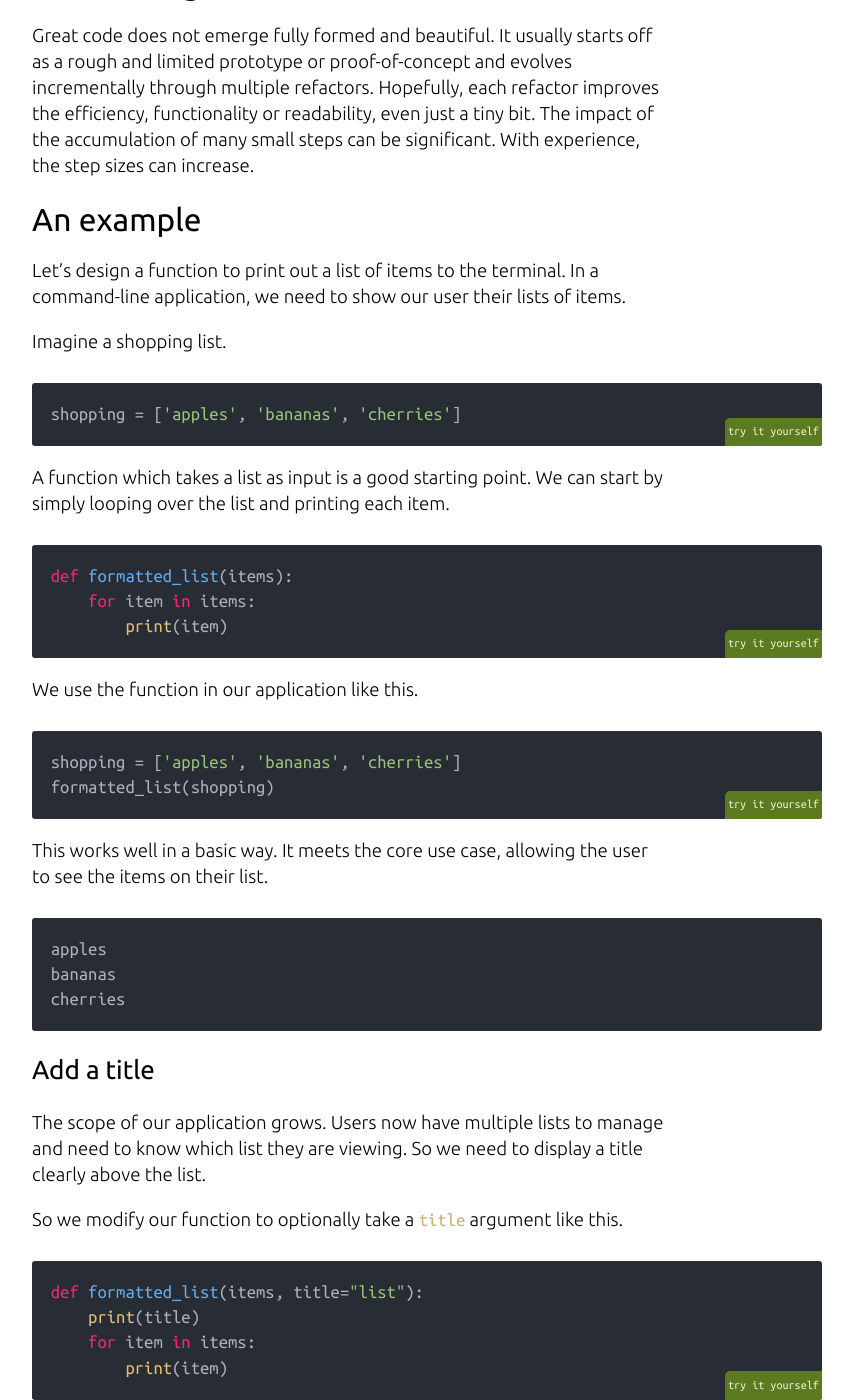
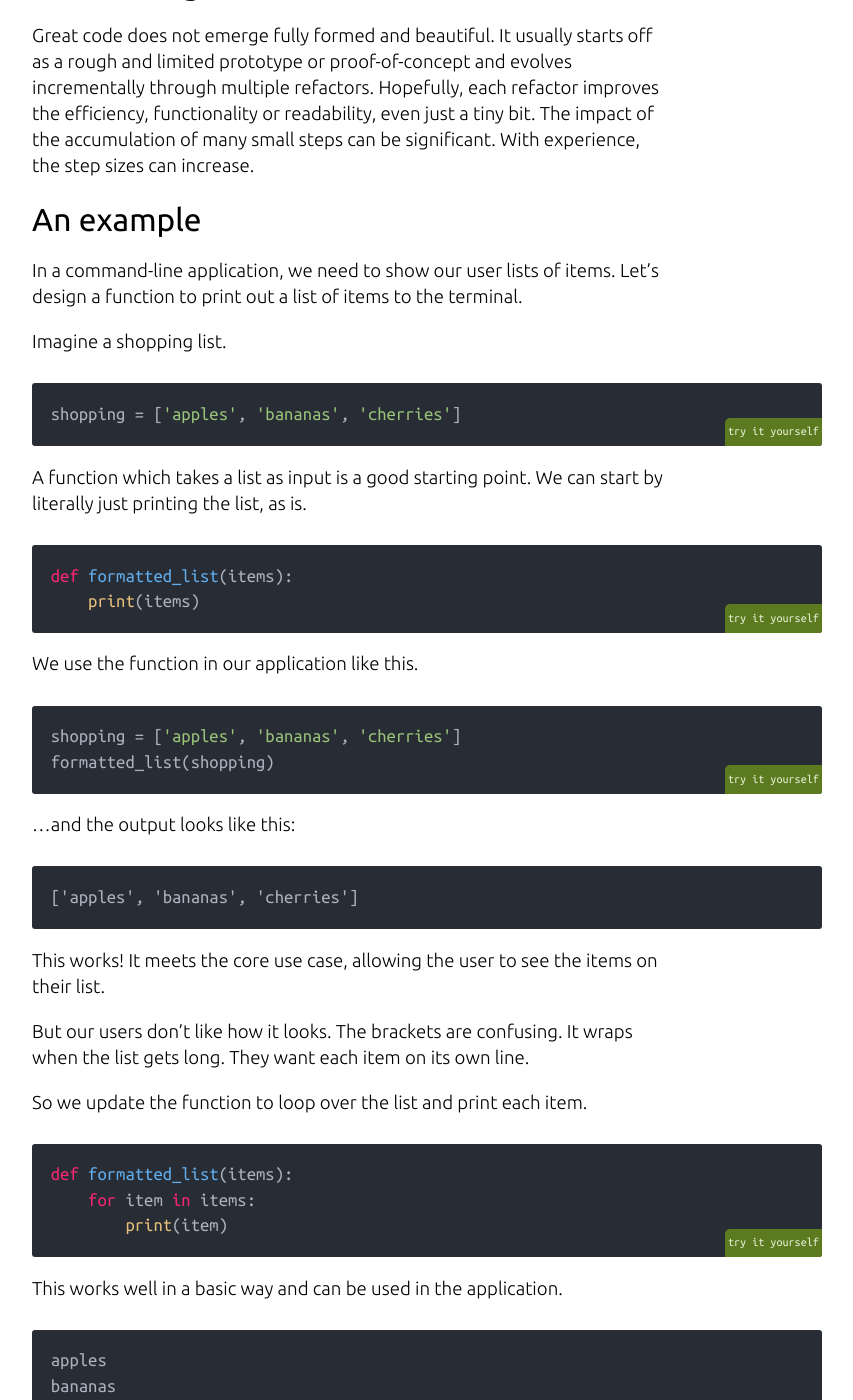
Before and after one commit to GAMR1520/GAMR1520, a Jekyll site: the page built from refactoring.md, in a window 1280 px wide and 1400 px high, scrolled down 314 px. Shown: the whole window, without its empty margins (213-1066 px from the left). Built offline with Jekyll 4.4.1, drawn with Linux system fonts in a browser that asks for light colours; nearby versions of some CDN libraries; our own code applies the rules of GitHub Pages for plain Markdown files; some of the changed text lies outside the part shown.

Commit message:
refactoring.md: refine and add challenge

````diff
--- a/refactoring.md
+++ b/refactoring.md
@@ -16,8 +16,8 @@ With experience, the step sizes can increase.
 
 ## An example
 
+In a command-line application, we need to show our user lists of items.
 Let's design a function to print out a list of items to the terminal.
-In a command-line application, we need to show our user their lists of items.
 
 Imagine a shopping list.
 
@@ -26,7 +26,35 @@ shopping = ['apples', 'bananas', 'cherries']
 ```
 
 A function which takes a list as input is a good starting point.
-We can start by simply looping over the list and printing each item.
+We can start by literally just printing the list, as is.
+
+```python
+def formatted_list(items):
+    print(items)
+```
+
+We use the function in our application like this.
+
+```python
+shopping = ['apples', 'bananas', 'cherries']
+formatted_list(shopping)
+```
+
+...and the output looks like this:
+
+```plaintext
+['apples', 'bananas', 'cherries']
+```
+
+This works!
+It meets the core use case, allowing the user to see the items on their list.
+
+But our users don't like how it looks.
+The brackets are confusing.
+It wraps when the list gets long.
+They want each item on its own line.
+
+So we update the function to loop over the list and print each item.
 
 ```python
 def formatted_list(items):
@@ -34,16 +62,7 @@ def formatted_list(items):
         print(item)
 ```
 
-We use the function in our application like this.
-
-
-```python
-shopping = ['apples', 'bananas', 'cherries']
-formatted_list(shopping)
-```
-
-This works well in a basic way.
-It meets the core use case, allowing the user to see the items on their list.
+This works well in a basic way and can be used in the application.
 
 ```plaintext
 apples
@@ -55,9 +74,11 @@ cherries
 
 The scope of our application grows.
 Users now have multiple lists to manage and need to know which list they are viewing.
-So we need to display a title clearly above the list.
+We need to display a title clearly above the list.
 
-So we modify our function to optionally take a `title` argument like this.
+So we make a small modification to our function.
+The function now optionally takes a `title` argument.
+We print the title before we print the list items, like this.
 
 ```python
 def formatted_list(items, title="list"):
@@ -66,7 +87,7 @@ def formatted_list(items, title="list"):
         print(item)
 ```
 
-All our existing calling code still works, but the output is a bit confusing because its not clear whether the title is an item in the list.
+All our existing calling code still works, but the output is a bit confusing because the title is not differentiated from the list items.
 
 ```plaintext
 list
@@ -536,7 +559,23 @@ def formatted_list(items, title="list", border='*'):
     return "\n".join(result)
 ```
 
-The end result is a complex function with a lot going on.
+The end result is a function with a lot going on.
+Most of the lines in the function are doing fairly complex work.
+The output is exactly as intended.
+
+<blockquote class="challenge">
+    <header>
+        Your turn
+    </header>
+    <ol>
+        <li>Update the code to print the title in upper case.</li>
+        <li>
+            Update the code to allow the padding (currently 2 characters on each side)
+            to be set via a keyword argument <code>padding</code>.
+        </li>
+    </ol>
+</blockquote>
+
 
 ## Conclusion
 
````
Also changed, not shown: other parts of refactoring.md (+5 -3 lines).
